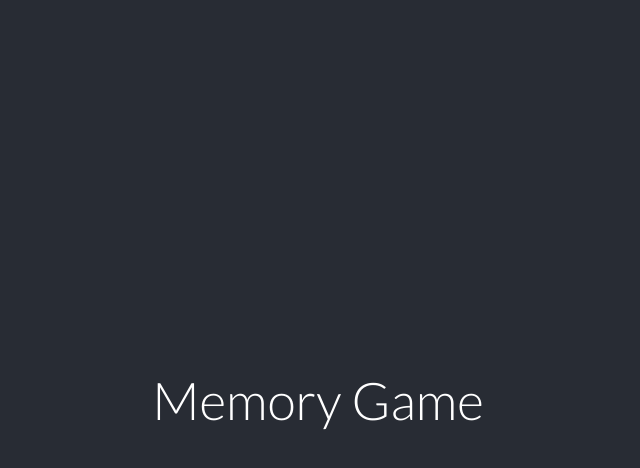
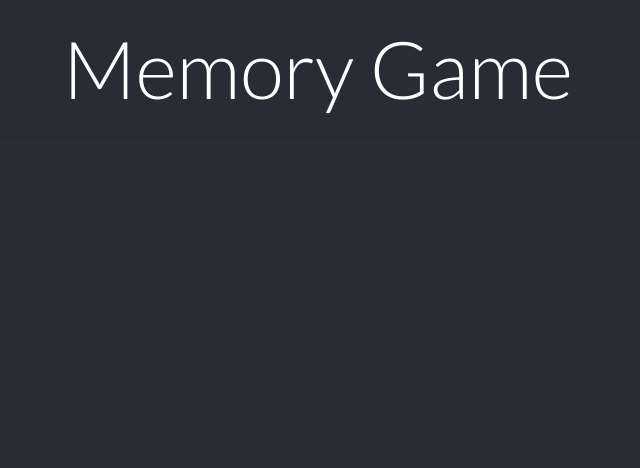
Before and after one commit to krishna-chaitanya-piratla/memory-game, a React (Create React App) app: page / in a window 1280 px wide. Shown: the top 468 px of the page, without its empty margins (322-962 px from the left). Built offline with nearby package versions, Linux system fonts and the light colour scheme; a web font is replaced by a local one.

Commit message:
Create Header area and Main Content area

```diff
--- a/src/App.tsx
+++ b/src/App.tsx
@@ -1,6 +1,6 @@
 import React from 'react';
 import GlobalStyle from './styles/GlobalStyle';
-import { AppContainer, AppHeader } from './styles/AppStyles';
+import { AppContainer, AppHeader, MainContent } from './styles/AppStyles';
 import { Helmet } from 'react-helmet';
 
 const App: React.FC = () => {
@@ -24,6 +24,9 @@ const App: React.FC = () => {
       <AppHeader>
         <h1>Memory Game</h1>
       </AppHeader>
+      <MainContent>
+        {/* Additional elements will go here */}
+      </MainContent>
     </AppContainer>
   );
 };
--- a/src/styles/AppStyles.tsx
+++ b/src/styles/AppStyles.tsx
@@ -2,15 +2,29 @@ import styled from 'styled-components';
 
 export const AppContainer = styled.div`
     text-align: center;
+    display: flex;
+    flex-direction: column;
+    align-items: center;
+    justify-content: flex-start;
+    width: 100%;
 `;
 
 export const AppHeader = styled.header`
+    font-size: 2.5rem;
+    width: 100%;
+    display: flex;
+    justify-content: center;
+    padding: 20px 0;
     background-color: #282c34;
-  min-height: 100vh;
+    color: white;
+    box-shadow: 0 2px 4px rgba(0, 0, 0, 0.1);
+`;
+
+export const MainContent = styled.main`
     display: flex;
     flex-direction: column;
     align-items: center;
     justify-content: center;
-  font-size: calc(10px + 2vmin);
-  color: white;
+    width: 100%;
+    padding: 20px;
 `;
--- a/src/styles/GlobalStyle.tsx
+++ b/src/styles/GlobalStyle.tsx
@@ -13,10 +13,15 @@ const GlobalStyle = createGlobalStyle`
     -moz-osx-font-smoothing: grayscale;
     background-color: #282c34;
     color: white;
+    display: flex;
+    flex-direction: column;
+    align-items: center;
+    justify-content: flex-start;
+    min-height: 100vh;
   }
 
   h1 {
-    font-family: Lato, -apple-system, BlinkMacSystemFont, 'Segoe UI', Roboto, Oxygen, Ubuntu, Cantarell, 'Open Sans', 'Helvetica Neue', sans-serif;
+    font-family: 'Lato', -apple-system, BlinkMacSystemFont, 'Segoe UI', Roboto, Oxygen, Ubuntu, Cantarell, 'Open Sans', 'Helvetica Neue', sans-serif;
     font-weight: 300;
   }
 
@@ -26,9 +31,10 @@ const GlobalStyle = createGlobalStyle`
 
   #root {
     display: flex;
-    justify-content: center;
+    flex-direction: column;
     align-items: center;
-    height: 100vh;
+    justify-content: flex-start;
+    width: 100%;
   }
 `;
 
```
Lines whose indentation alone changed are shown as unchanged.
